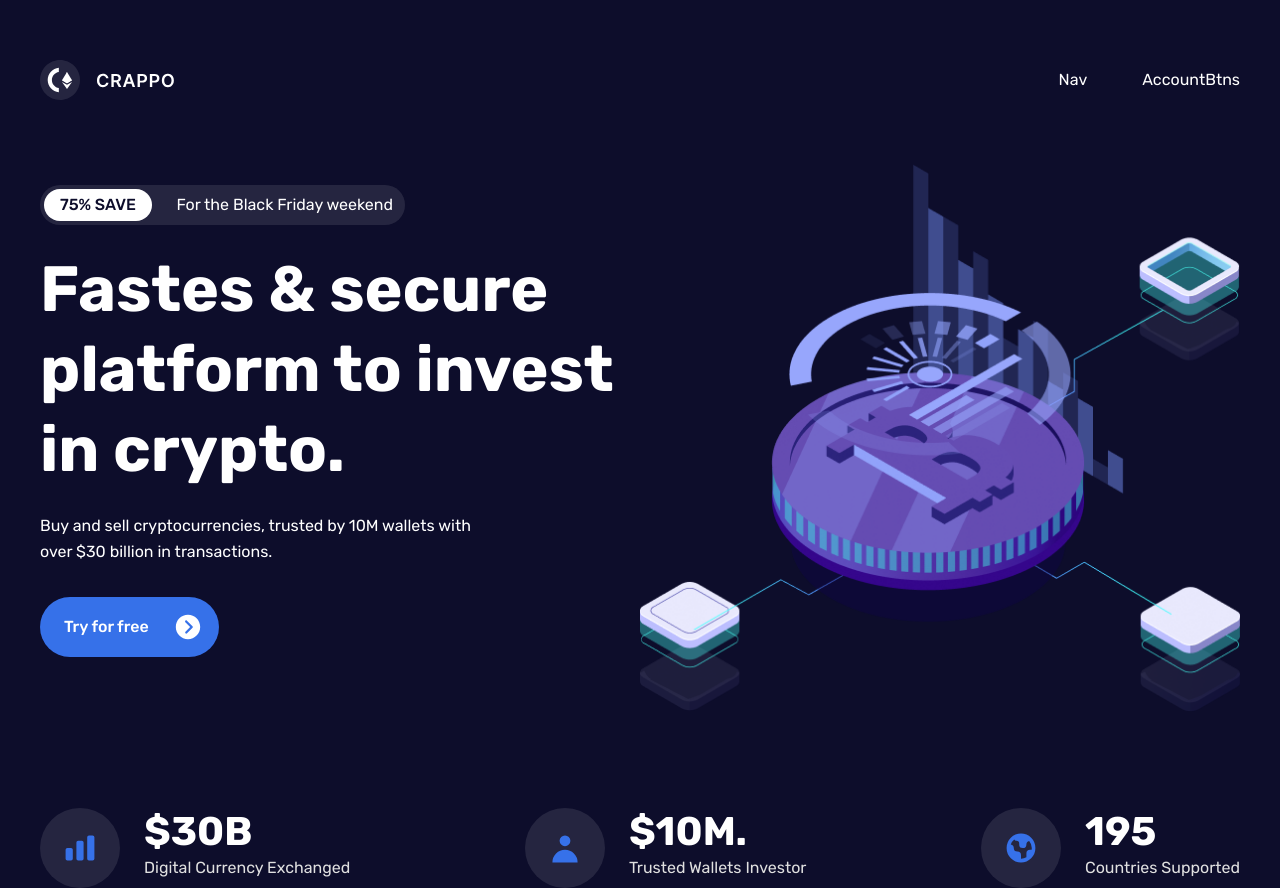
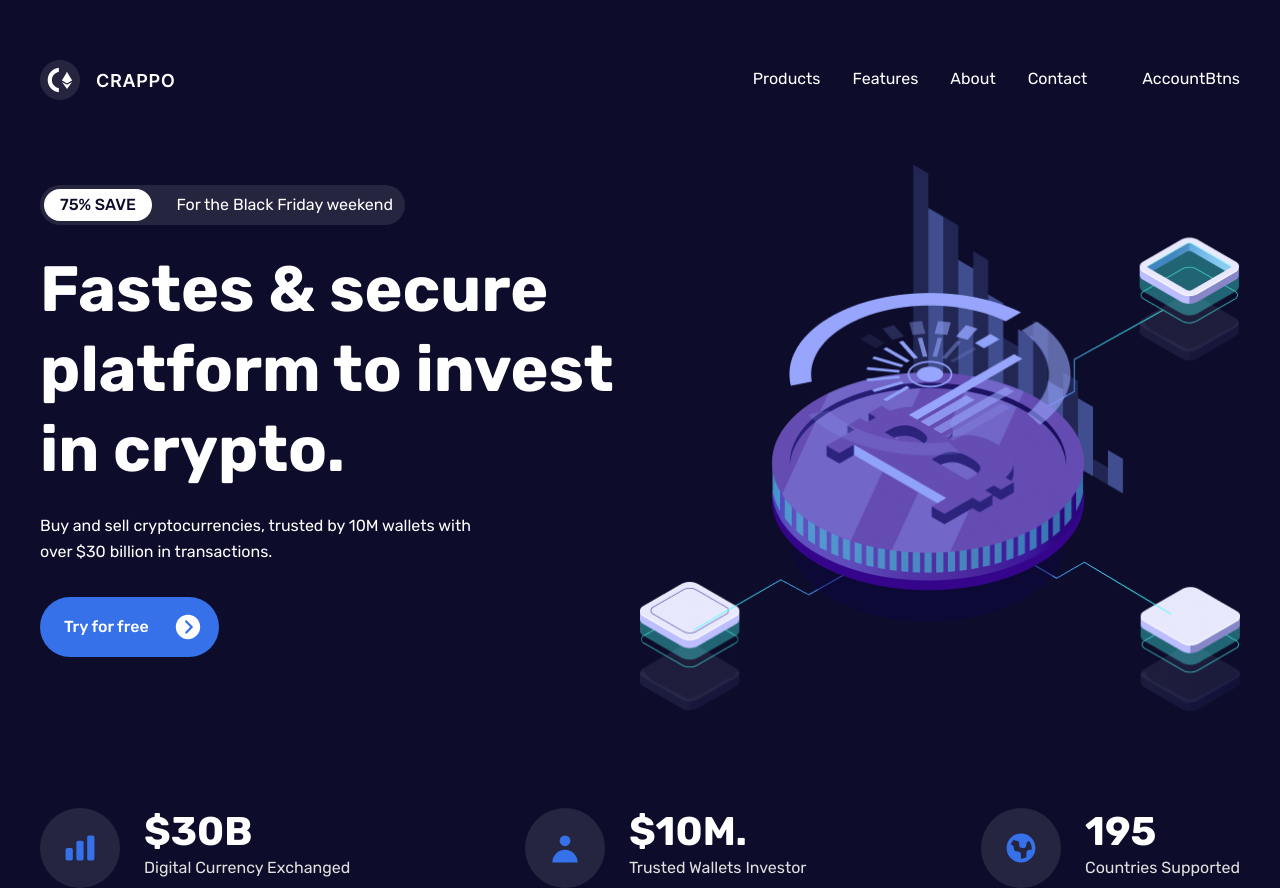
Before and after one commit to Rauf-pro/crypto-website, a React (Create React App) app: page / in a window 1280 px wide. Built offline with nearby package versions, Linux system fonts and the light colour scheme.

Commit message:
add: nav items and style for desktop size

```diff
--- a/src/components/Nav.js
+++ b/src/components/Nav.js
@@ -1,7 +1,25 @@
-import React from 'react';
+import React from "react";
+
+// import data
+import { navData } from "../data";
 
 const Nav = () => {
-  return <div>Nav</div>;
+  return (
+    <nav className="flex items-center">
+      <ul className="flex gap-x-8">
+        {navData.map((item, index) => {
+          return (
+            <li
+              key={index}
+              className="border-b-2 border-transparent hover:border-blue transition-all duration-300 cursor-pointer"
+            >
+              <a href={item.link}>{item.name}</a>
+            </li>
+          );
+        })}
+      </ul>
+    </nav>
+  );
 };
 
 export default Nav;
```
